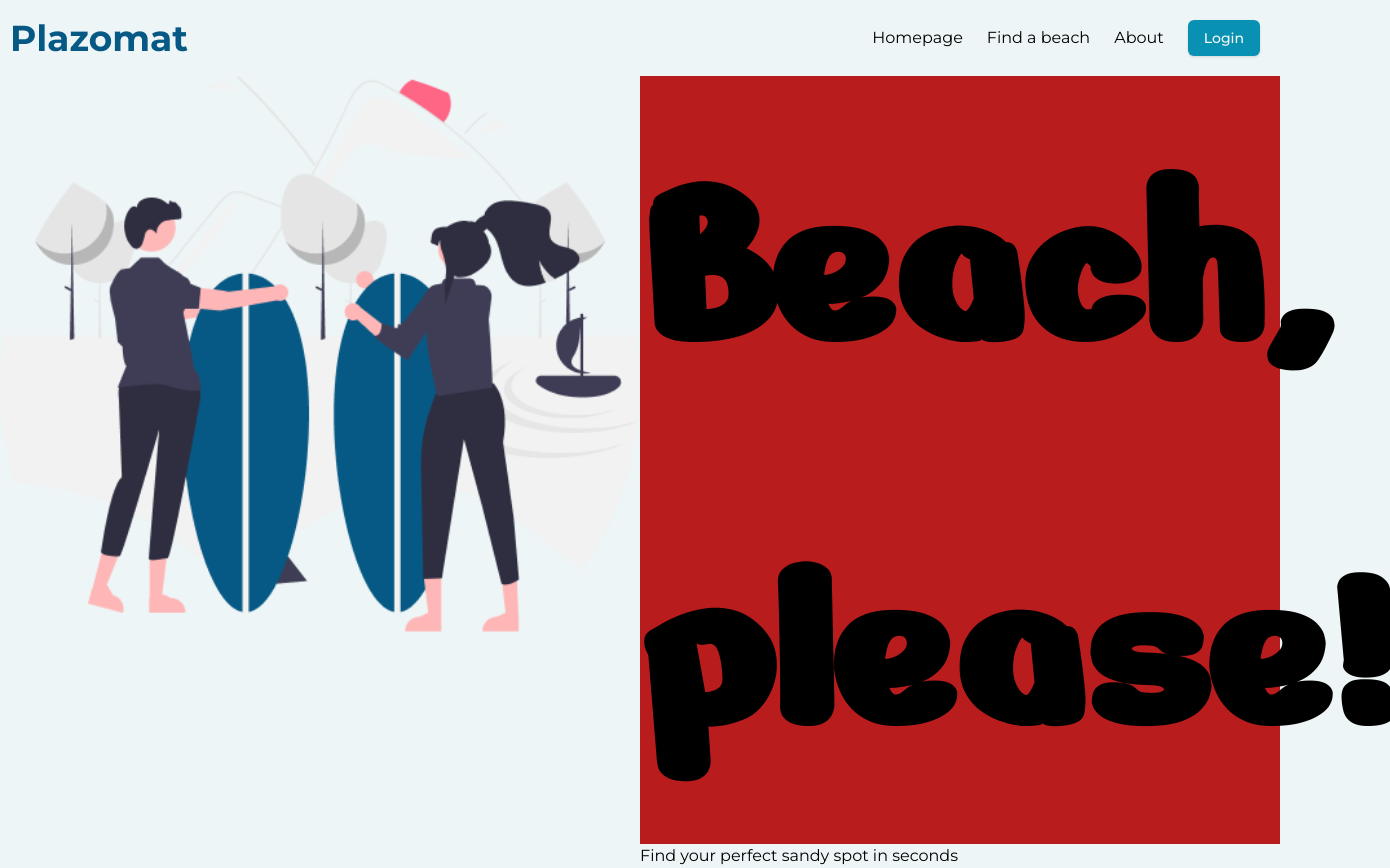
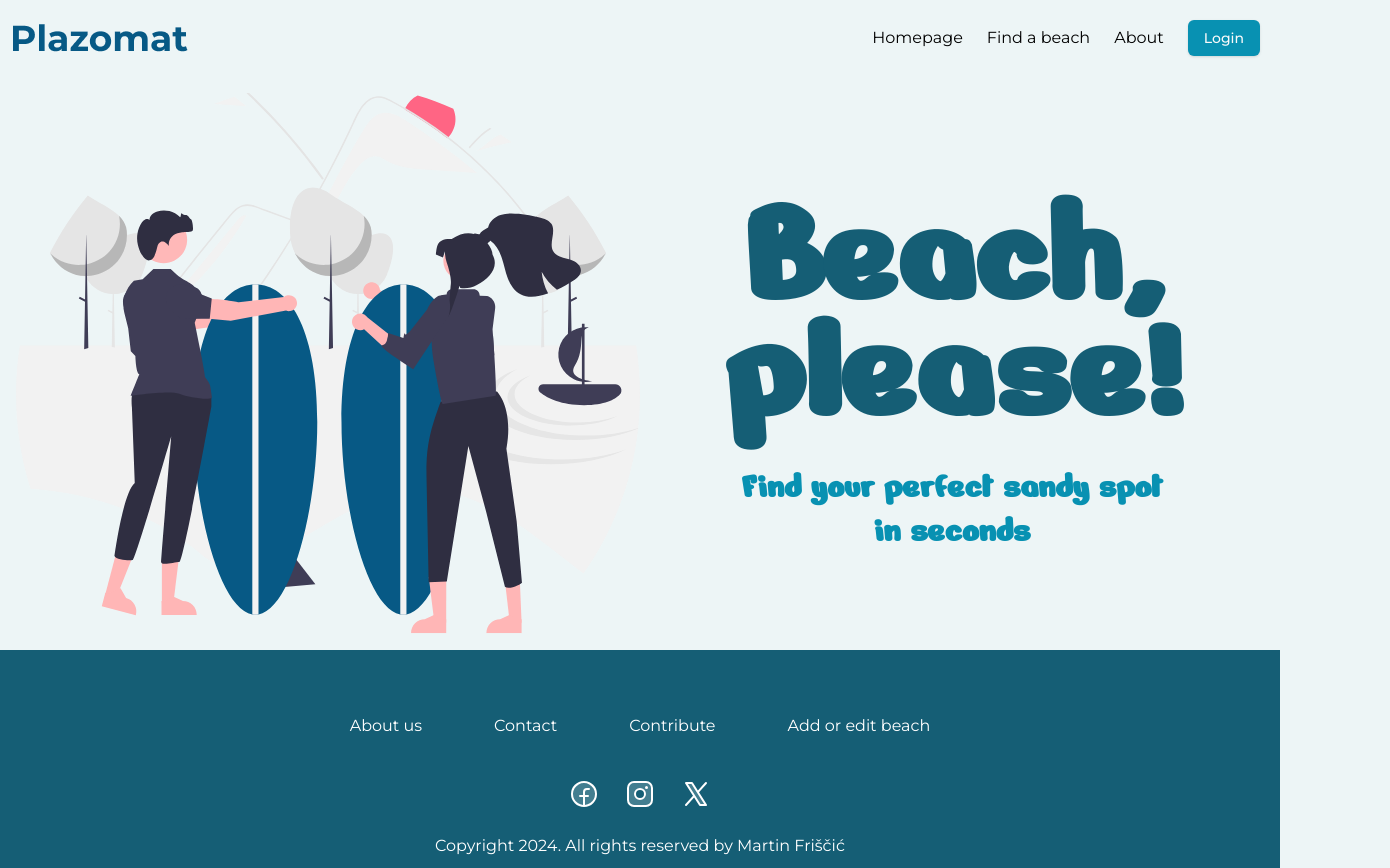
Before and after one commit to Fr1k1/wavespotter-react-express, a React (Vite) app in the folder frontend/: page / in a window 1280 px wide. Shown: the top 868 px of the page, 1390 px wide, since content can reach past the window. Built offline with nearby package versions, Linux system fonts and the light colour scheme.

Commit message:
Improve color palette, add hero

```diff
--- a/frontend/index.html
+++ b/frontend/index.html
@@ -16,7 +16,7 @@
       rel="stylesheet"
     />
   </head>
-  <body class="bg-custom-gray">
+  <body class="bg-bg">
     <div id="root"></div>
     <script type="module" src="/src/main.tsx"></script>
   </body>
--- a/frontend/src/components/ui/button.tsx
+++ b/frontend/src/components/ui/button.tsx
@@ -9,12 +9,12 @@ const buttonVariants = cva(
   {
     variants: {
       variant: {
-        default: "bg-cyan-600 text-zinc-50 shadow hover:bg-primary/90",
+        default: "bg-primary text-zinc-50 shadow hover:bg-primary/90",
         destructive:
           "bg-destructive text-destructive-foreground shadow-sm hover:bg-destructive/90",
         outline:
           "border border-input bg-background shadow-sm hover:bg-accent hover:text-accent-foreground",
-        secondary: "bg-orange-600 text-zinc-50 shadow-sm hover:bg-secondary/80",
+        secondary: "bg-secondary text-zinc-50 shadow-sm hover:bg-secondary/80",
         ghost: "hover:bg-accent hover:text-accent-foreground",
         link: "text-primary underline-offset-4 hover:underline",
       },
--- a/frontend/src/components/ui/footer.tsx
+++ b/frontend/src/components/ui/footer.tsx
@@ -1,5 +1,5 @@
 import { Link } from "react-router-dom";
-import { FacebookLogo } from "@phosphor-icons/react";
+import { FacebookLogo, InstagramLogo, XLogo } from "@phosphor-icons/react";
 
 const Footer = () => {
   return (
@@ -21,9 +21,9 @@ const Footer = () => {
         </div>
 
         <div className="flex gap-6 justify-center">
-          <FacebookLogo size={32} />
-          <FacebookLogo size={32} />
-          <FacebookLogo size={32} />
+          <FacebookLogo size={32} weight="duotone" color="white" />
+          <InstagramLogo size={32} weight="duotone" color="white" />
+          <XLogo size={32} weight="duotone" color="white" />
         </div>
 
         <div className="flex justify-center text-white">
--- a/frontend/src/components/ui/hero.tsx
+++ b/frontend/src/components/ui/hero.tsx
@@ -1,18 +1,27 @@
-import HeroImage from "../../assets/hero_image.png";
+import HeroImage from "../../assets/hero_image.svg";
 
 const Hero = () => {
   return (
-    <div className="grid grid-cols-2">
+    <div className="grid grid-cols-2 max-w-screen-2xl m-auto p-4">
       <div>
         <img src={HeroImage} alt="" className="w-full" />
       </div>
-      <div>
-        <div className="flex bg-red-700 flex-col">
-          <h2 className="nerko-one-regular text-256px">Beach,</h2>
-          <h2 className="nerko-one-regular text-256px">please!</h2>
+      <div className="flex flex-col items-center justify-center gap-5">
+        <div className="text-center">
+          <h2 className="nerko-one-regular text-156px text-cyan-800 leading-none">
+            Beach,
+          </h2>
+          <h2 className="nerko-one-regular text-156px text-cyan-800 leading-none -mt-10">
+            please!
+          </h2>
         </div>
 
-        <p>Find your perfect sandy spot in seconds</p>
+        <p className="nerko-one-regular text-4xl text-primary leading-none font-semibold">
+          Find your perfect sandy spot{" "}
+        </p>
+        <p className="nerko-one-regular text-4xl text-primary leading-none font-semibold -mt-3">
+          in seconds
+        </p>
       </div>
     </div>
   );
--- a/frontend/src/components/ui/switch.tsx
+++ b/frontend/src/components/ui/switch.tsx
@@ -9,7 +9,7 @@ const Switch = React.forwardRef<
 >(({ className, ...props }, ref) => (
   <SwitchPrimitives.Root
     className={cn(
-      "peer inline-flex h-5 w-9 shrink-0 cursor-pointer items-center rounded-full border-2 border-transparent shadow-sm transition-colors focus-visible:outline-none focus-visible:ring-2 focus-visible:ring-ring focus-visible:ring-offset-2 focus-visible:ring-offset-background disabled:cursor-not-allowed disabled:opacity-50 data-[state=checked]:bg-cyan-600 data-[state=unchecked]:bg-gray-200",
+      "peer inline-flex h-5 w-9 shrink-0 cursor-pointer items-center rounded-full border-2 border-transparent shadow-sm transition-colors focus-visible:outline-none focus-visible:ring-2 focus-visible:ring-ring focus-visible:ring-offset-2 focus-visible:ring-offset-background disabled:cursor-not-allowed disabled:opacity-50 data-[state=checked]:bg-primary data-[state=unchecked]:bg-gray-200",
       className
     )}
     {...props}
--- a/frontend/tailwind.config.js
+++ b/frontend/tailwind.config.js
@@ -13,14 +13,23 @@ export default {
       },
       colors: {
         primary: {
-          DEFAULT: "#0891B2",
+          DEFAULT: "#0891B2", //cyan-600
           90: "rgba(14, 165, 233, 0.9)",
         },
-        "custom-gray": "#EDF5F6",
+        "primary-500": "#06B6D4",
+        "primary-700": "#0E7490",
+        "primary-800": "#075985",
+
+        secondary: "#EA580C",
+        "gray-800": "#27272A",
+        "gray-700": "#3F3F46",
+        "gray-600": "#52525B",
+
+        bg: "#EDF5F6",
       },
 
       fontSize: {
-        "256px": "256px",
+        "156px": "156px",
       },
     },
   },
```
Also changed, not shown: frontend/src/assets/hero_image.png (deleted), frontend/src/assets/hero_image.svg (added).
